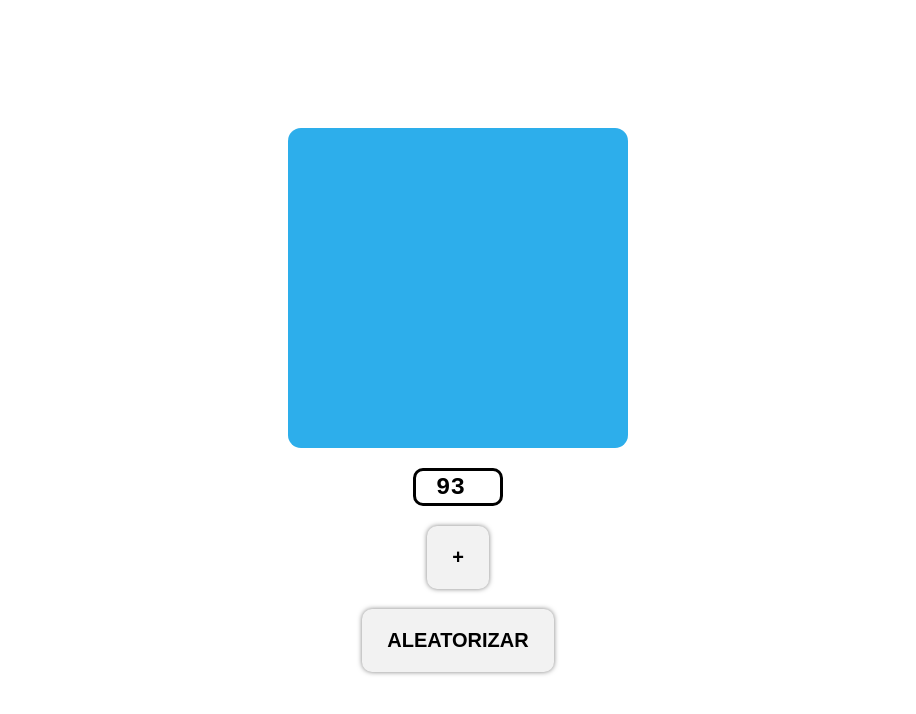
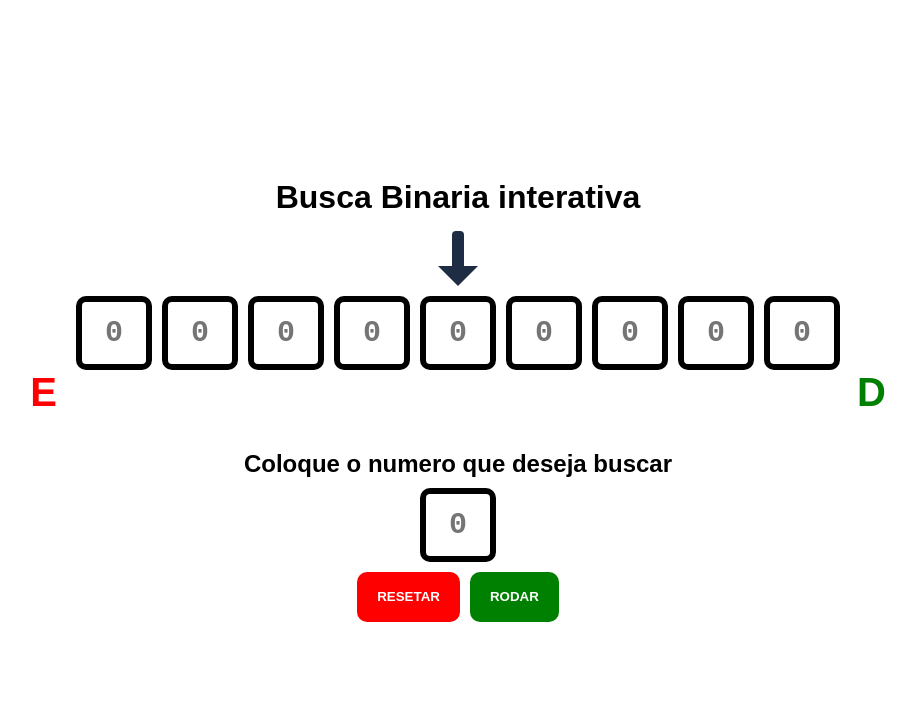
Before and after one commit to GUGOFO/Estudos-React, a React (Vite) app: page / in a window 1280 px wide. Shown: the top 714 px of the page, without its empty margins (182-1098 px from the left). Built offline with nearby package versions, Linux system fonts and the light colour scheme.

Commit message:
commit exemplo

```diff
--- a/src/App.jsx
+++ b/src/App.jsx
@@ -1,10 +1,10 @@
-import ColunasInversamenteProporcionais from "./jsx/_Projetos/ColunasInversamenteProporcionais/ColunasInversamenteProporcionais";
+import BuscaBinaria from "./jsx/_Projetos/BuscaBinaria/BuscaBinaria";
 
 function App(){
 
     return(
         <>
-            <ColunasInversamenteProporcionais/>
+            <BuscaBinaria/>
         </>
     );
 }
```
Also changed, not shown: 1 other file (tests, documents, lock files or other folders).
